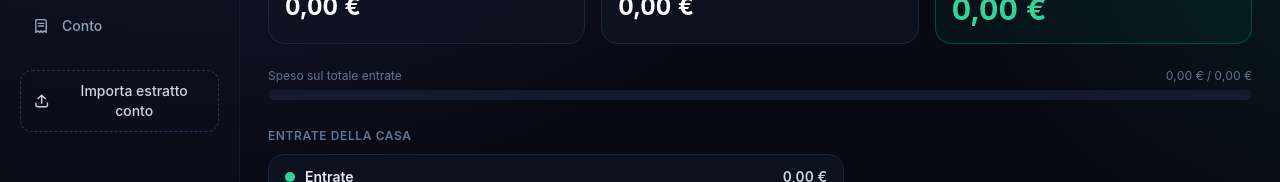
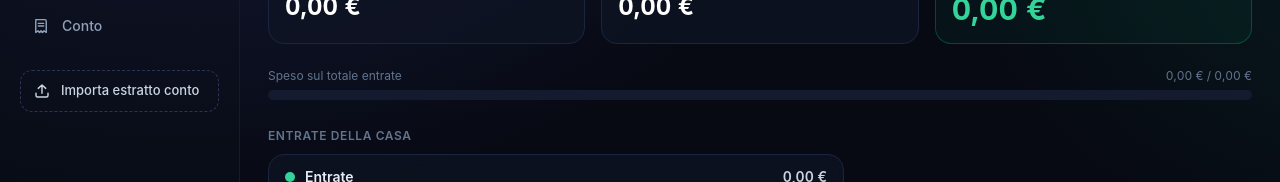
Before and after one commit to Daniel180402/PaymentTracker, a React (Vite) app: page / in a window 1280 px wide. Shown: the part 162-344 px from the top of the page. Built offline with nearby package versions, Linux system fonts and the light colour scheme.

Commit message:
Keep import button on one line

```diff
--- a/src/components/ImportStatement.tsx
+++ b/src/components/ImportStatement.tsx
@@ -41,7 +41,7 @@ export function ImportStatement() {
       <button
         onClick={() => input.current?.click()}
         disabled={busy}
-        className="flex items-center gap-3 px-3 py-2.5 rounded-xl text-sm font-medium border border-dashed border-ink-600 text-slate-300 hover:text-white hover:border-brand-500 transition disabled:opacity-60"
+        className="flex items-center gap-2.5 px-3 py-2.5 rounded-xl text-[13px] whitespace-nowrap font-medium border border-dashed border-ink-600 text-slate-300 hover:text-white hover:border-brand-500 transition disabled:opacity-60"
       >
         <IconUpload size={18} />
         {busy ? "Lettura in corso…" : "Importa estratto conto"}
```
